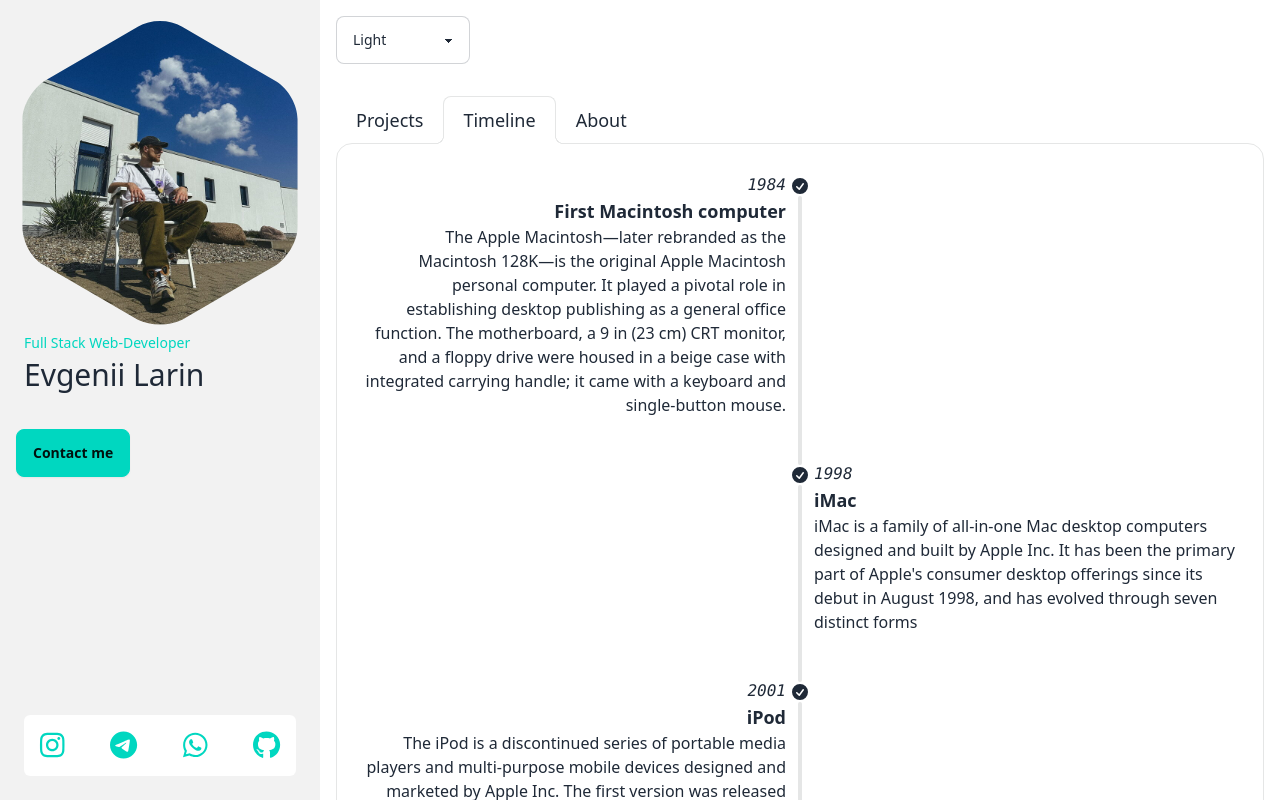
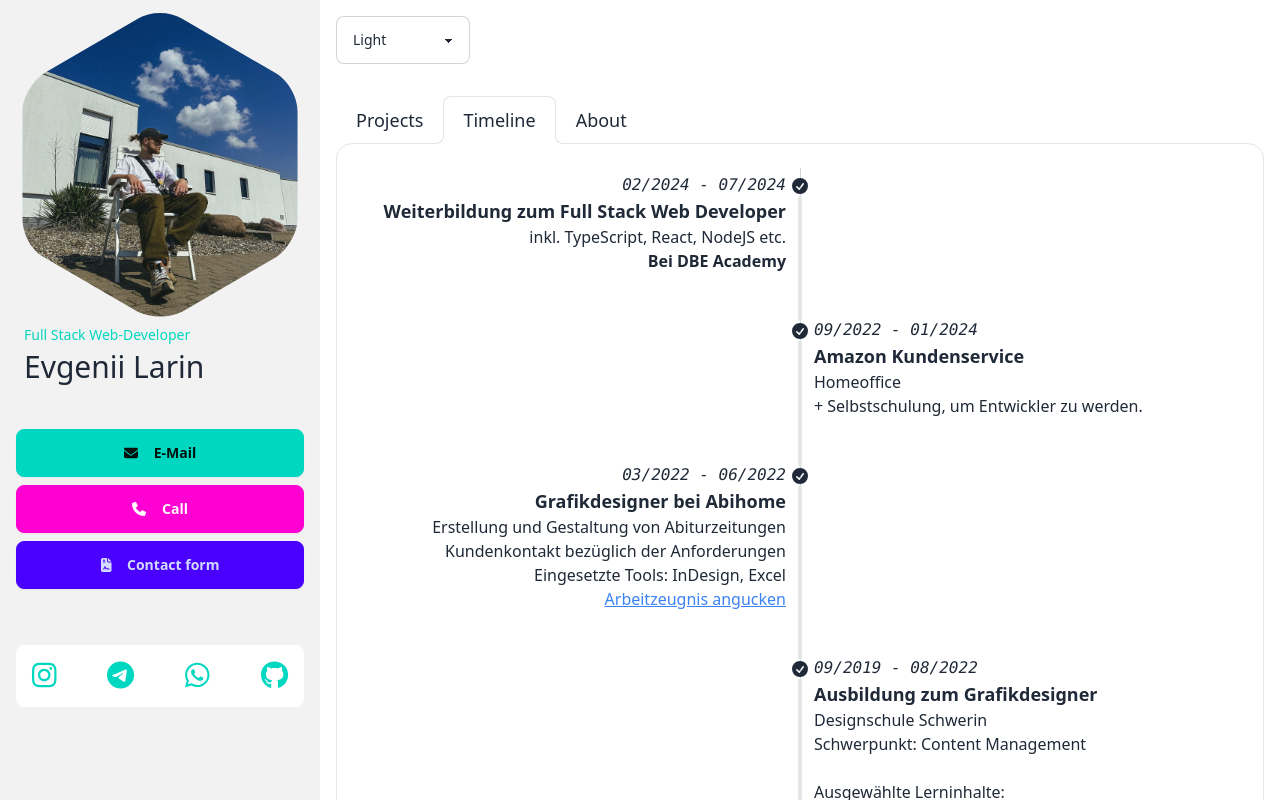
Before and after one commit to WirusDev/my-portfolio-next, a Next.js app: page / in a window 1280 px wide. Both pictures are taken after a click on the tab "Timeline". Shown: the top 800 px of the page. Built offline with nearby package versions, Linux system fonts and the light colour scheme.

Commit message:
Header + Timeline updated

```diff
--- a/src/app/api/contact/route.ts
+++ b/src/app/api/contact/route.ts
@@ -29,7 +29,10 @@
   // Send email
   transporter.sendMail(mailOptions, function (error, info) {
     if (error) {
-      console.log(error);
+      return NextResponse.json(
+        { message: "Message received!" },
+        { status: 200 }
+      );
     } else {
       console.log("Email sent: " + info.response);
     }
--- a/src/components/layout/Header.tsx
+++ b/src/components/layout/Header.tsx
@@ -13,7 +13,7 @@
         aria-label='close sidebar'
         className='drawer-overlay'
       ></label>
-      <div className='menu bg-base-200 text-base-content h-full w-80 p-4 flex flex-col justify-between'>
+      <div className='menu bg-base-200 text-base-content h-full w-80 px-4 flex flex-col justify-between'>
         {/* Sidebar content here */}
         <div className=''>
           <Image
@@ -27,15 +27,33 @@
             <p className='text-accent pb-1'>Full Stack Web-Developer</p>
             <h1 className='text-3xl pb-2'>Evgenii Larin</h1>
           </div>
+
           <br />
-
-          <Link className='btn btn-accent' href='/contact'>
-            Contact me
+          <Link
+            href='mailto:hello@ev-dev.de'
+            className='btn btn-accent flex items-center space-x-2 my-2'
+          >
+            <FontAwesomeIcon icon={["fas", "envelope"]} />
+            <span>E-Mail</span>
           </Link>
-        </div>
-
+          <Link
+            href='tel:+4915140486743'
+            className='btn btn-secondary flex items-center space-x-2'
+          >
+            <FontAwesomeIcon icon={["fas", "phone"]} />
+            <span>Call</span>
+          </Link>
+          <Link
+            className='btn btn-primary flex items-center space-x-2 my-2'
+            href='/contact'
+          >
+            <FontAwesomeIcon icon={["fas", "file-contract"]} />
+            <span>Contact form</span>
+          </Link>
+          <br />
+          <br />
           {/* FOOTER */}
-        <div className='flex flex-row  justify-between gap-1 items-center m-2 rounded-md max-w-full p-4 bg-base-100'>
+          <div className='flex flex-row  justify-between gap-1 items-center my-2 rounded-btn max-w-full p-4 bg-base-100'>
             <motion.a
               whileHover={{ scale: 1.3 }}
               whileTap={{ scale: 0.9 }}
@@ -82,6 +100,7 @@
             </motion.a>
           </div>
         </div>
+      </div>
     </>
   );
 };
--- a/src/components/sections/Timeline.tsx
+++ b/src/components/sections/Timeline.tsx
@@ -1,6 +1,13 @@
+"use client";
+
+import React from "react";
+
 export default function Timeline() {
   return (
-    <div>
+    <div className='relative'>
+      <div className='absolute inset-0 flex justify-center'>
+        <div className='w-px bg-gray-300 h-full'></div>
+      </div>
       <ul className='timeline timeline-snap-icon max-md:timeline-compact timeline-vertical'>
         <li>
           <div className='timeline-middle'>
@@ -18,15 +25,12 @@
             </svg>
           </div>
           <div className='timeline-start mb-10 md:text-end'>
-            <time className='font-mono italic'>1984</time>
-            <div className='text-lg font-black'>First Macintosh computer</div>
-            The Apple Macintosh&mdash;later rebranded as the Macintosh
-            128K&mdash;is the original Apple Macintosh personal computer. It
-            played a pivotal role in establishing desktop publishing as a
-            general office function. The motherboard, a 9 in (23 cm) CRT
-            monitor, and a floppy drive were housed in a beige case with
-            integrated carrying handle; it came with a keyboard and
-            single-button mouse.
+            <time className='font-mono italic'>02/2024 - 07/2024</time>
+            <div className='text-lg font-black'>
+              Weiterbildung zum Full Stack Web Developer
+            </div>
+            inkl. TypeScript, React, NodeJS etc. <br />{" "}
+            <strong>Bei DBE Academy</strong>
           </div>
           <hr />
         </li>
@@ -47,12 +51,10 @@
             </svg>
           </div>
           <div className='timeline-end mb-10'>
-            <time className='font-mono italic'>1998</time>
-            <div className='text-lg font-black'>iMac</div>
-            iMac is a family of all-in-one Mac desktop computers designed and
-            built by Apple Inc. It has been the primary part of Apple&apos;s
-            consumer desktop offerings since its debut in August 1998, and has
-            evolved through seven distinct forms
+            <time className='font-mono italic'>09/2022 - 01/2024</time>
+            <div className='text-lg font-black'>Amazon Kundenservice</div>
+            Homeoffice
+            <br />+ Selbstschulung, um Entwickler zu werden.
           </div>
           <hr />
         </li>
@@ -73,15 +75,22 @@
             </svg>
           </div>
           <div className='timeline-start mb-10 md:text-end'>
-            <time className='font-mono italic'>2001</time>
-            <div className='text-lg font-black'>iPod</div>
-            The iPod is a discontinued series of portable media players and
-            multi-purpose mobile devices designed and marketed by Apple Inc. The
-            first version was released on October 23, 2001, about 8+1&#x2044;2
-            months after the Macintosh version of iTunes was released. Apple
-            sold an estimated 450 million iPod products as of 2022. Apple
-            discontinued the iPod product line on May 10, 2022. At over 20
-            years, the iPod brand is the oldest to be discontinued by Apple
+            <time className='font-mono italic'>03/2022 - 06/2022</time>
+            <div className='text-lg font-black'>Grafikdesigner bei Abihome</div>
+            Erstellung und Gestaltung von Abiturzeitungen
+            <br />
+            Kundenkontakt bezüglich der Anforderungen
+            <br />
+            Eingesetzte Tools: InDesign, Excel
+            <br />
+            <a
+              href='/arbeitszeugnis_abihome.pdf'
+              target='_blank'
+              rel='noopener noreferrer'
+              className='text-blue-500 underline'
+            >
+              Arbeitzeugnis angucken
+            </a>
           </div>
           <hr />
         </li>
@@ -102,15 +111,25 @@
             </svg>
           </div>
           <div className='timeline-end mb-10'>
-            <time className='font-mono italic'>2007</time>
-            <div className='text-lg font-black'>iPhone</div>
-            iPhone is a line of smartphones produced by Apple Inc. that use
-            Apple&apos;s own iOS mobile operating system. The first-generation
-            iPhone was announced by then-Apple CEO Steve Jobs on January 9,
-            2007. Since then, Apple has annually released new iPhone models and
-            iOS updates. As of November 1, 2018, more than 2.2 billion iPhones
-            had been sold. As of 2022, the iPhone accounts for 15.6% of global
-            smartphone market share
+            <time className='font-mono italic'>09/2019 - 08/2022</time>
+            <div className='text-lg font-black'>
+              Ausbildung zum Grafikdesigner
+            </div>
+            Designschule Schwerin
+            <br />
+            Schwerpunkt: Content Management
+            <br />
+            <br />
+            Ausgewählte Lerninhalte:
+            <br />
+            - UI/UX Design
+            <br />
+            - Adobe Suite
+            <br />
+            - Suchmaschinenoptimierung
+            <br />
+            - Content-Management Systeme und Webdesign
+            <br />- Plakat-, Logo- und Corporate Design
           </div>
           <hr />
         </li>
@@ -131,12 +150,8 @@
             </svg>
           </div>
           <div className='timeline-start mb-10 md:text-end'>
-            <time className='font-mono italic'>2015</time>
-            <div className='text-lg font-black'>Apple Watch</div>
-            The Apple Watch is a line of smartwatches produced by Apple Inc. It
-            incorporates fitness tracking, health-oriented capabilities, and
-            wireless telecommunication, and integrates with iOS and other Apple
-            products and services
+            <time className='font-mono italic'>2008 - 2019</time>
+            <div className='text-lg font-black'>Ehm Welk Schule</div>
           </div>
         </li>
       </ul>
--- a/src/utils/fontawesome.ts
+++ b/src/utils/fontawesome.ts
@@ -1,14 +1,9 @@
-// src/utils/fontawesome.ts
 import { library } from "@fortawesome/fontawesome-svg-core";
-import {
-  faInstagram,
-  faTelegram,
-  faWhatsapp,
-  faGithub,
-} from "@fortawesome/free-brands-svg-icons";
+import { fas } from "@fortawesome/free-solid-svg-icons";
+import { fab } from "@fortawesome/free-brands-svg-icons";
 import { config } from "@fortawesome/fontawesome-svg-core";
-import "@fortawesome/fontawesome-svg-core/styles.css"; // Импортируйте стили
+import "@fortawesome/fontawesome-svg-core/styles.css";
 
-config.autoAddCss = false; // Предотвратите автоматическое добавление CSS
+config.autoAddCss = false;
 
-library.add(faInstagram, faTelegram, faWhatsapp, faGithub);
+library.add(fas, fab);
```
Also changed, not shown: 1 other file (tests, documents, lock files or other folders). Lines whose indentation alone changed are shown as unchanged.
